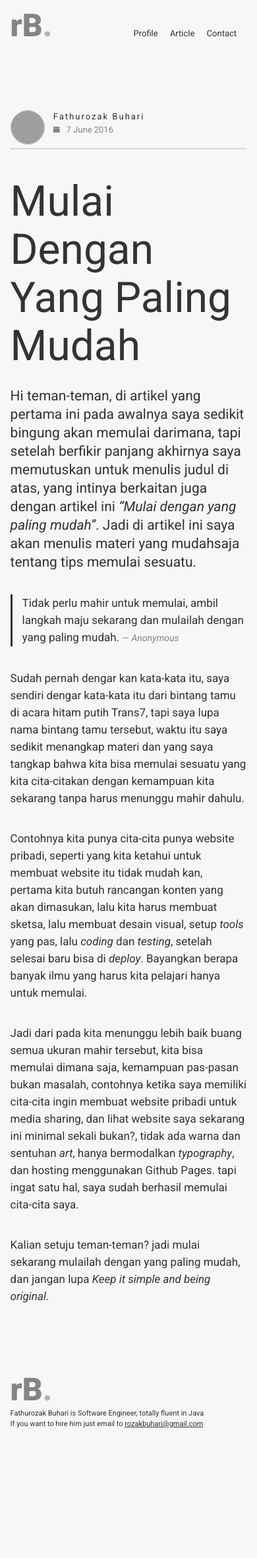
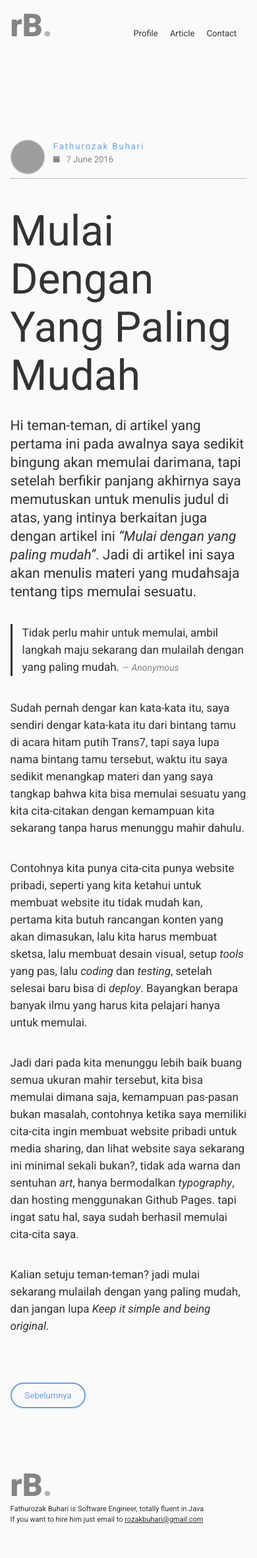
Before and after one commit to rozakbuhari/rozakbuhari.github.io.backup, a Jekyll site: the page built from index.html, in a window 390 px wide. Shown: the whole page at 66% size. Built offline with Jekyll 4.4.1, drawn with Linux system fonts in a browser that asks for light colours; before the commit the page ends 2217 px from its top, so only the background shows below that; grey boxes are pictures that could not be loaded.

Commit message:
Add colors

```diff
--- a/_layouts/default.html
+++ b/_layouts/default.html
@@ -9,8 +9,8 @@
   <head>
     <meta charset="utf-8">
     <title>{{ page.title }}</title>
-    <meta name="description" content="Tempat berbagi dan menimba ilmu, saling berbagi.">
-    <meta name="keywords" content="Rozak Buhari">
+    <meta name="description" content="Fathurozak Buhari is Software Engineer, totally fluent in Java. If you want to hire him just email to rozakbuhari@gmail.com">
+    <meta name="keywords" content="rozakbuhari, Fathurozak, Buhari">
 
     <meta name="viewport" content="width=device-width, initial-scale=1.0, user-scalable=yes"
     />
--- a/css/main.css
+++ b/css/main.css
@@ -371,6 +371,85 @@ textarea {
     display: block !important;
     margin: 0 !important; } }
 
+.section {
+  clear: both;
+  padding: 0px;
+  margin: 0px; }
+
+.c {
+  display: block;
+  float: left;
+  margin: 1% 0 1% 1.6%; }
+
+.c:first-child {
+  margin-left: 0; }
+
+.group:before,
+.group:after {
+  content: "";
+  display: table; }
+
+.group:after {
+  clear: both; }
+
+.group {
+  zoom: 1;
+  /* For IE 6/7 */ }
+
+.c-12 {
+  width: 100%; }
+
+.c-11 {
+  width: 91.53%; }
+
+.c-10 {
+  width: 83.06%; }
+
+.c-9 {
+  width: 74.6%; }
+
+.c-8 {
+  width: 66.13%; }
+
+.c-7 {
+  width: 57.66%; }
+
+.c-6 {
+  width: 49.2%; }
+
+.c-5 {
+  width: 40.73%; }
+
+.c-4 {
+  width: 32.26%; }
+
+.c-3 {
+  width: 23.8%; }
+
+.c-2 {
+  width: 15.33%; }
+
+.c-1 {
+  width: 6.866%; }
+
+@media only screen and (max-width: 480px) {
+  .c {
+    margin: 1% 0 1% 0%; }
+  .c-1, .c-2, .c-3, .c-4, .c-5, .c-6, .c-7, .c-8, .c-9, .c-10, .c-11, .c-12 {
+    width: 100%; } }
+
+.btn {
+  text-decoration: none;
+  border: 1px solid #848484;
+  padding: 10px 20px;
+  border-radius: 20px;
+  cursor: pointer;
+  color: #848484; }
+
+.btn-blue {
+  color: #66a1ee;
+  border: 2px solid #66a1ee; }
+
 div {
   box-sizing: border-box; }
 
@@ -381,13 +460,16 @@ body {
   font-weight: 400;
   color: #333333;
   white-space: normal;
-  background-color: #f7f7f7; }
+  background-color: #fafafa; }
 
 a {
   color: inherit; }
 
 header {
   margin-bottom: 100px; }
+
+article {
+  margin-bottom: 50px; }
 
 .main-wrapper {
   margin: 0 auto;
@@ -441,6 +523,7 @@ p {
   margin-right: 10px; }
 
 .author {
+  color: #66a1ee;
   letter-spacing: 2px; }
 
 p.intro {
--- a/index.html
+++ b/index.html
@@ -1,11 +1,13 @@
 ---
 layout: default
-title: Thoughts, Stories, Ideas
+title: Fathurozak Buhari | Thoughts, stories, ideas
 ---
 
 <div class="content-wrapper">
+    {% for post in site.posts limit:1 %}
         <article>
-    {% for post in site.posts limit:1 %}
+            <div class="section group">
+                <div class="c-12">
                     <div class="meta">
                         <img class="avatar" src="https://avatars1.githubusercontent.com/u/15179909?v=3&s=256" alt="{{ post.author }}" />
                         <div class="meta-detail">
@@ -15,6 +17,14 @@ title: Thoughts, Stories, Ideas
                     </div>
                     <h1>{{ post.title }}</h1>
                     {{ post.content }}
+                </div>
+            </div>
+        </article>
+        <div class="section group">
+            <div class="c-4">
+                <a class="btn btn-blue">Sebelumnya</a>
+            </div>
+        </div>
     {% endfor %}
-  </article>
+    <div></div>
 </div>
```
Also changed, not shown: _scss/button.scss (added, +17 -0 lines), _scss/grid.scss (added, +72 -0 lines), _scss/main.scss (+11 -1 lines). Lines whose indentation alone changed are shown as unchanged.
